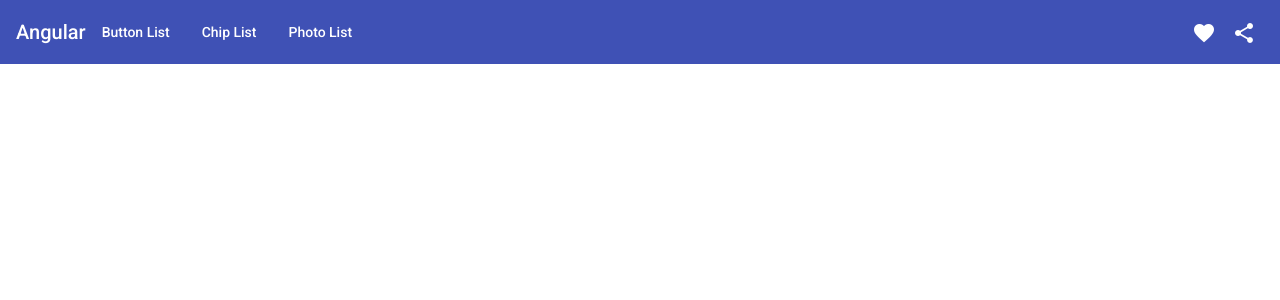
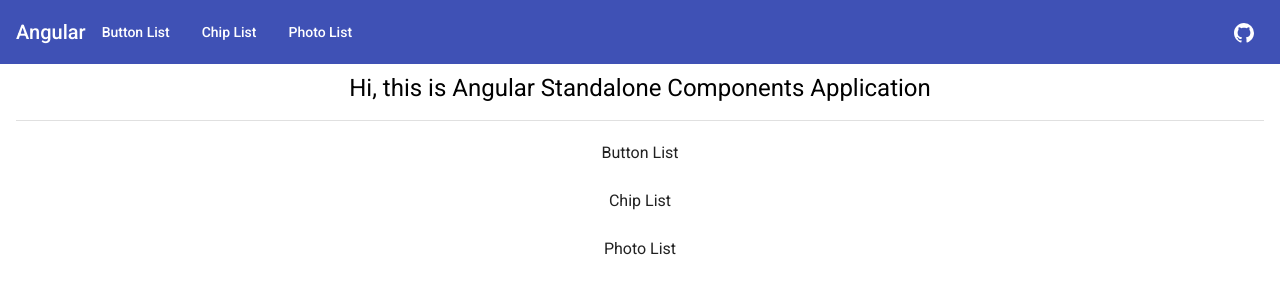
Before and after one commit to damingerdai/angular-standalone-components-app, an Angular app: page /home in a window 1280 px wide. Before the commit this address led to /. Shown: the top 300 px of the page. Built offline with nearby package versions, Linux system fonts and the light colour scheme.

Commit message:
feat: add home view

```diff
--- a/src/app/app.component.html
+++ b/src/app/app.component.html
@@ -8,12 +8,17 @@
  <a mat-button routerLink="photo"> Photo List </a>
  <span class="spacer"></span>
 
- <button mat-icon-button class=" favorite-icon" aria-label="Example icon-button with heart icon">
-   <mat-icon>favorite</mat-icon>
- </button>
- <button mat-icon-button class="" aria-label="Example icon-button with share icon">
-  <mat-icon>share</mat-icon>
-</button>
+ <a
+    mat-icon-button
+    href="https://github.com/damingerdai/angular-standalone-components-app"
+    aria-label="GitHub Repository"
+  >
+    <img
+      class="github"
+      src="assets/img/github-circle-white-transparent.svg"
+      alt="angular-standalone-components-app"
+    />
+  </a>
 </mat-toolbar>
 <section class="content">
   <router-outlet></router-outlet>
--- a/src/app/app.component.ts
+++ b/src/app/app.component.ts
@@ -1,4 +1,3 @@
-import { HttpClientModule } from '@angular/common/http';
 import { Component } from '@angular/core';
 import { MatButtonModule } from '@angular/material/button';
 import { MatIconModule } from '@angular/material/icon';
--- /dev/null
+++ b/src/app/home/home.component.html
@@ -0,0 +1,9 @@
+<div class="center">
+  <h1 class="headline">Hi, this is Angular Standalone Components Application</h1>
+  <mat-divider></mat-divider>
+  <mat-nav-list class="list">
+    <mat-list-item *ngFor="let link of links">
+       <a matLine (click)="to(link.url)">{{ link.name }} </a>
+    </mat-list-item>
+  </mat-nav-list>
+</div>
--- /dev/null
+++ b/src/app/home/home.component.scss
@@ -0,0 +1,5 @@
+.center {
+  margin: 0 auto;
+  text-align: center;
+
+}
--- /dev/null
+++ b/src/app/home/home.component.ts
@@ -0,0 +1,47 @@
+import { Component, OnInit } from '@angular/core';
+import { CommonModule } from '@angular/common';
+import { MatDividerModule} from '@angular/material/divider';
+import { MatListModule } from '@angular/material/list'
+import { Router, RouterModule } from '@angular/router';
+
+@Component({
+  selector: 'app-home',
+  standalone: true,
+  imports: [
+    CommonModule,
+    RouterModule,
+    MatDividerModule,
+    MatListModule,
+  ],
+  templateUrl: './home.component.html',
+  styleUrls: ['./home.component.scss']
+})
+export class HomeComponent implements OnInit {
+
+  protected links = [
+    {
+      name: 'Button List',
+      url: 'button',
+    },
+    {
+      name: 'Chip List',
+      url: 'chip',
+    },
+    {
+      name: 'Photo List',
+      url: 'photo',
+    }
+  ]
+
+  constructor(
+    private router: Router
+  ) { }
+
+  ngOnInit(): void {
+  }
+
+  to(url: string) {
+    this.router.navigateByUrl(url);
+  }
+
+}
```
Also changed, not shown: src/main.ts (+14 -0 lines), src/assets/img/github-circle-white-transparent.svg (added), 1 other file (tests, documents, lock files or other folders).
